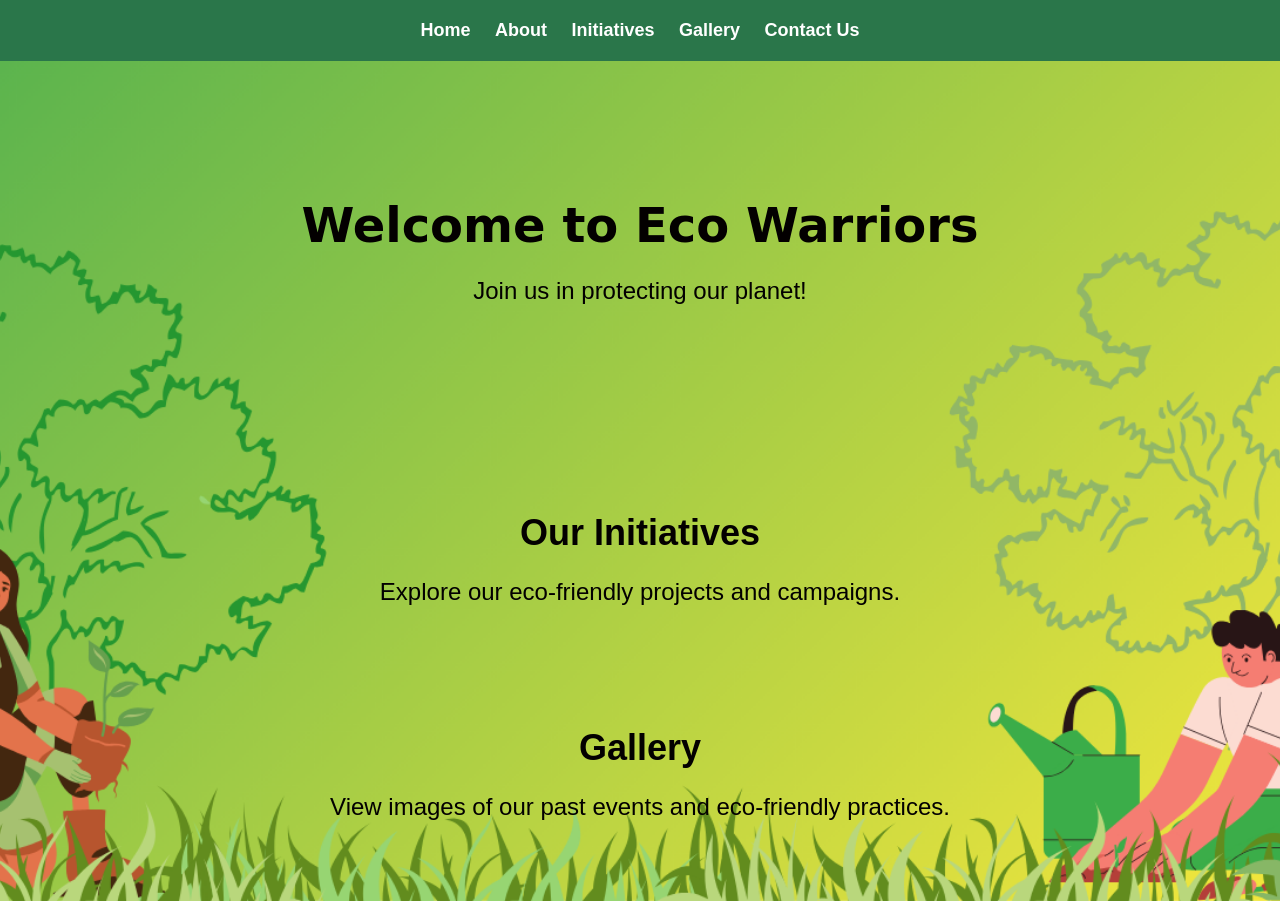
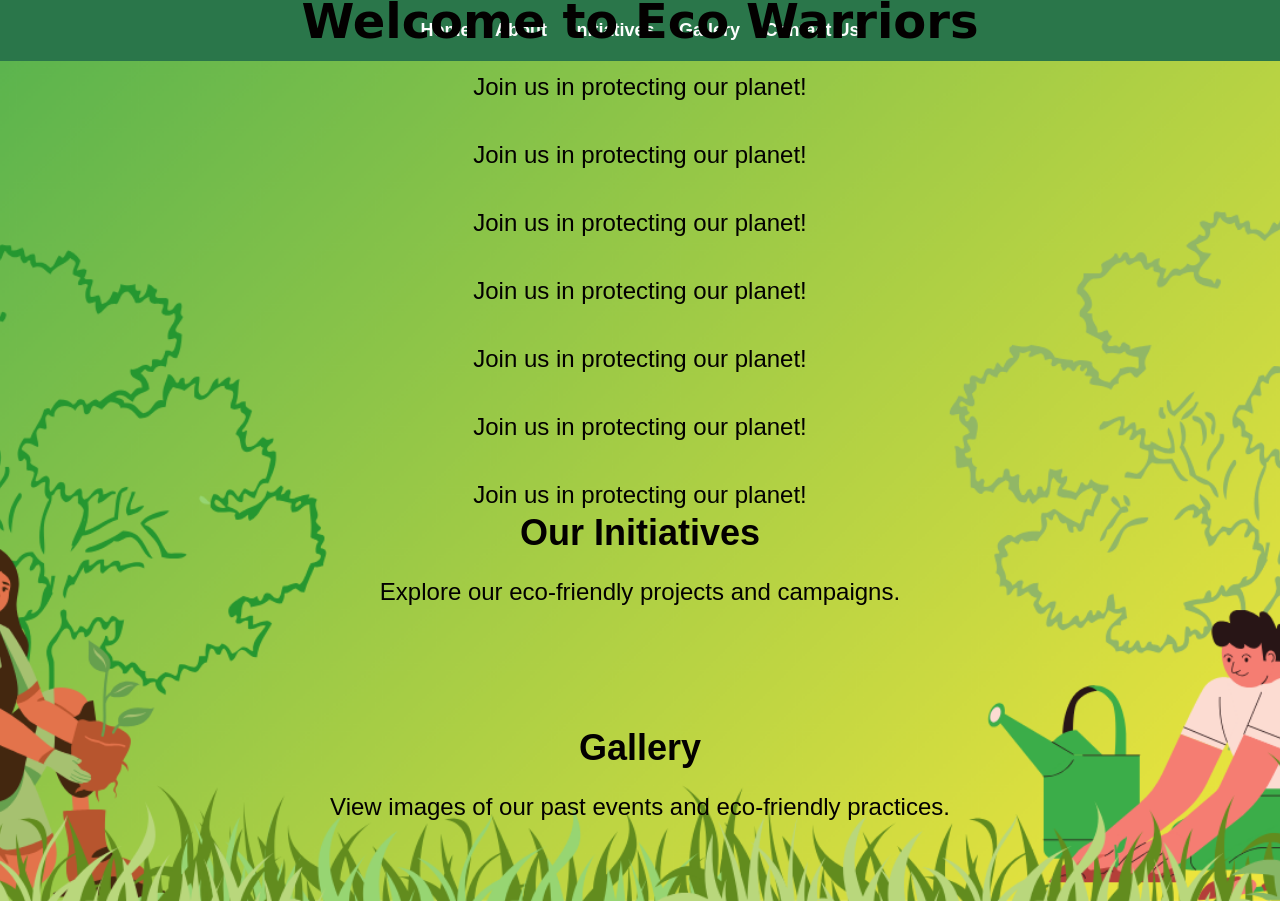
Before and after one commit to kenchaoma55/LandingPage-1-, a plain HTML site: page LandingPage/index.html in a window 1280 px wide. Drawn offline with Linux system fonts and the light colour scheme.

Commit message:
TESTING SHTS

```diff
--- a/LandingPage/index.html
+++ b/LandingPage/index.html
@@ -24,6 +24,12 @@
     <div class="container">
       <h1>Welcome to Eco Warriors</h1>
       <p>Join us in protecting our planet!</p>
+      <p>Join us in protecting our planet!</p>
+      <p>Join us in protecting our planet!</p>
+      <p>Join us in protecting our planet!</p>
+      <p>Join us in protecting our planet!</p>
+      <p>Join us in protecting our planet!</p>
+      <p>Join us in protecting our planet!</p>
     </div>
   </div>
 
```
Also changed, not shown: LandingPage/Gallery.html (+4 -0 lines), LandingPage/Home.html (+4 -0 lines).
